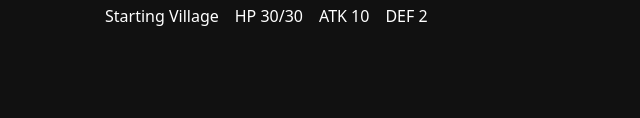
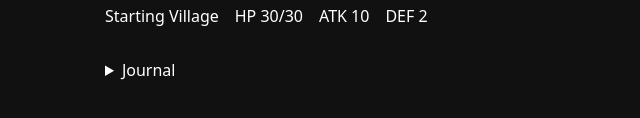
Before and after one commit to cwchanap/Eridanus, a website built with Vite: page index.html in a window 1280 px wide. Shown: the part 488-606 px from the top of the page, 223-863 px from the left. Built offline with nearby package versions, Linux system fonts and the light colour scheme; animation ran at ten frames a second.

Commit message:
feat: show exploration journal

```diff
--- a/src/main.ts
+++ b/src/main.ts
@@ -1,5 +1,6 @@
 import './styles.css';
 import { MAPS } from './game/content';
+import { buildJournalView } from './game/journal';
 import { dispatchInput } from './game/session';
 import { loadGame, resetGame, saveGame } from './game/save';
 import { createInitialGameState } from './game/state';
@@ -34,6 +35,7 @@ function renderOverlay(): void {
     pending: session.pending,
     effect,
     blocked,
+    journal: buildJournalView(session.game),
   });
 }
 
--- a/src/styles.css
+++ b/src/styles.css
@@ -32,3 +32,16 @@ body {
 [data-testid='interaction'] button {
   cursor: pointer;
 }
+[data-testid='journal'] {
+  max-width: min(100vw, 640px);
+}
+[data-testid='journal'] summary {
+  cursor: pointer;
+}
+[data-testid='journal'] p,
+[data-testid='journal'] ul {
+  margin: 0.25rem 0;
+}
+[data-testid='journal'] ul {
+  padding-left: 1.25rem;
+}
--- a/src/ui/InteractionOverlay.ts
+++ b/src/ui/InteractionOverlay.ts
@@ -5,6 +5,8 @@ import type {
   PendingInteraction,
 } from '../game/types';
 import { DIALOGUE_LINES } from '../game/content/dialogue';
+import type { JournalView } from '../game/journal';
+import { renderJournal } from './JournalPanel';
 
 export type OverlayView = Readonly<{
   state: GameState;
@@ -12,6 +14,7 @@ export type OverlayView = Readonly<{
   pending: PendingInteraction | null;
   effect: ActionEffect | null;
   blocked: BlockedReason | null;
+  journal: JournalView;
 }>;
 
 const REASON_TEXT: Record<BlockedReason, string> = {
@@ -57,7 +60,10 @@ export class InteractionOverlay {
   ) {}
 
   render(view: OverlayView): void {
-    const { state, mapName, pending, effect, blocked } = view;
+    const { state, mapName, pending, effect, blocked, journal } = view;
+    const journalWasOpen =
+      this.root.querySelector<HTMLDetailsElement>('[data-testid="journal"]')
+        ?.open ?? false;
     const blockedHtml = blocked
       ? `<div data-testid="blocked-reason" data-reason="${blocked}">${REASON_TEXT[blocked]}</div>`
       : '';
@@ -79,12 +85,17 @@ export class InteractionOverlay {
     }
     this.root.innerHTML = `
       <section data-testid="hud" aria-label="Player status">
-        <span data-testid="map-name">${mapName}</span>
+        <span data-testid="map-name" data-map-id="${state.mapId}">${mapName}</span>
         <span data-stat="hp">HP ${state.player.hp}/${state.player.maxHp}</span>
         <span data-stat="attack">ATK ${state.player.attack}</span>
         <span data-stat="defense">DEF ${state.player.defense}</span>
         <div data-testid="interaction">${transient}</div>
+        ${renderJournal(journal)}
       </section>`;
+    const journalElement = this.root.querySelector<HTMLDetailsElement>(
+      '[data-testid="journal"]',
+    );
+    if (journalElement) journalElement.open = journalWasOpen;
     this.root
       .querySelector<HTMLButtonElement>('[data-action="fight"]')
       ?.addEventListener('click', () => this.onFight());
--- a/src/ui/JournalPanel.ts
+++ b/src/ui/JournalPanel.ts
@@ -38,10 +38,10 @@ export function renderJournal(view: JournalView): string {
   const notes = view.observationFactIds
     .map((id) => `<li data-note="${id}">${factNote(id) ?? ''}</li>`)
     .join('');
-  return `<section data-testid="journal" aria-label="Journal">
-    <h2>Journal</h2>
+  return `<details data-testid="journal" aria-label="Journal">
+    <summary>Journal</summary>
     <div>${entries}</div>
     <div>${sections}</div>
     <ul>${notes}</ul>
-  </section>`;
+  </details>`;
 }
```
Also changed, not shown: src/ui/JournalPanel.test.ts (+2 -0 lines).
